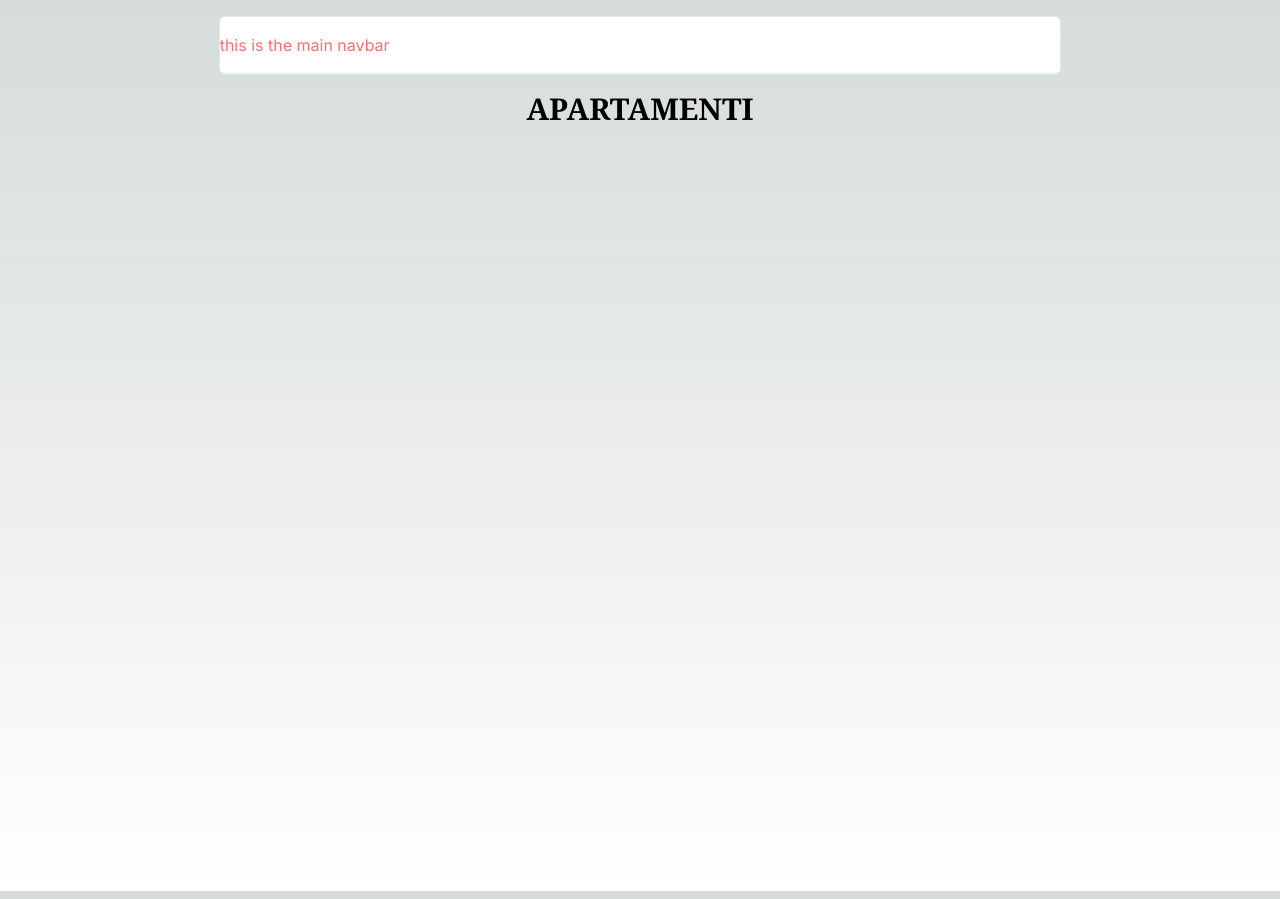
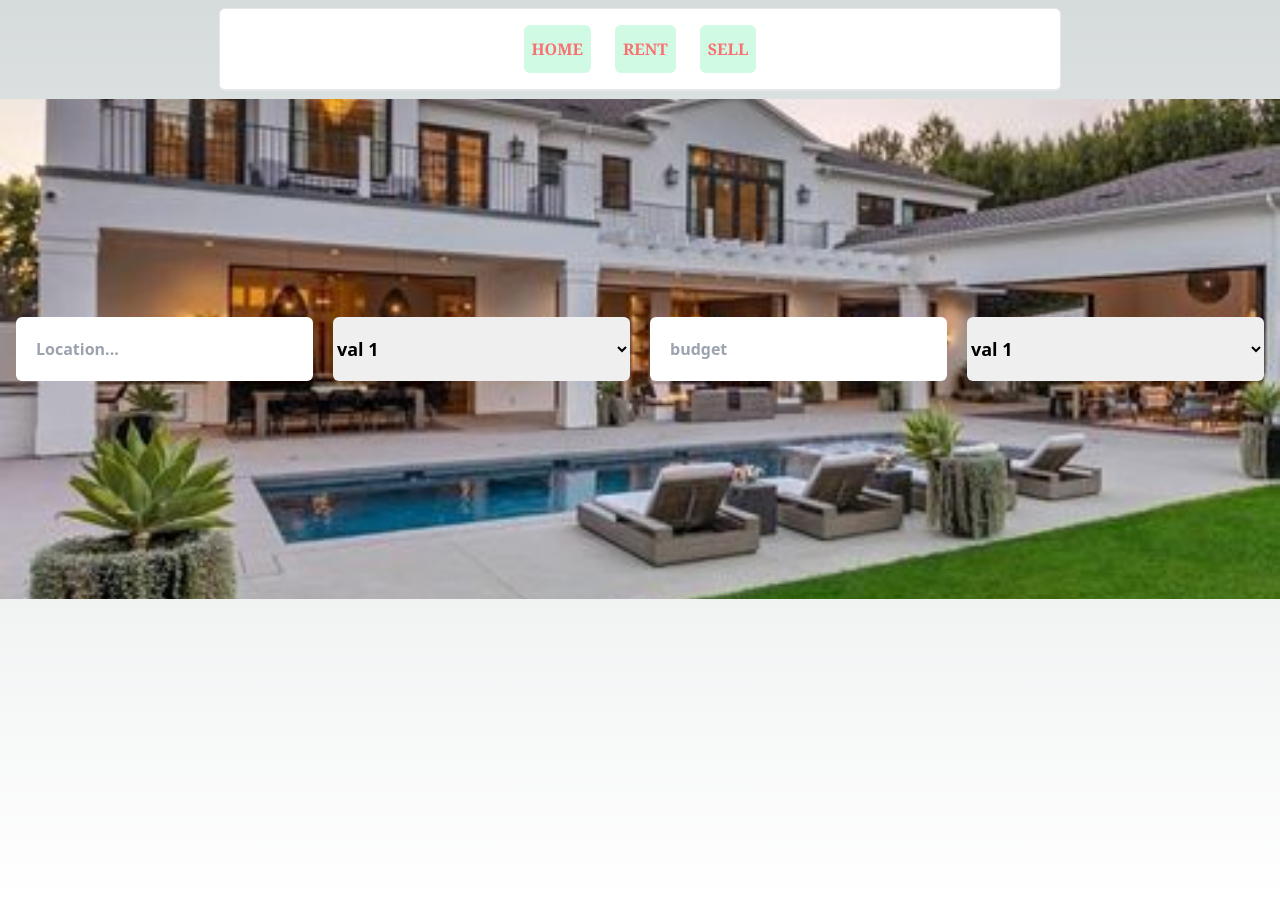
Before and after one commit to Royweru/next14-realestate, a Next.js app: page / in a window 1280 px wide. Built offline with nearby package versions, Linux system fonts and the light colour scheme.

Commit message:
modified:   app/page.tsx 	modified:   components/hero.tsx 	modified:   components/navigation/navbar.tsx 	new file:   components/search-input.tsx

```diff
--- a/app/page.tsx
+++ b/app/page.tsx
@@ -1,11 +1,15 @@
-import Image from "next/image";
+import { Hero } from "@/components/hero";
+import { SearchInput } from "@/components/search-input";
 
-export default function Home() {
+
+export default async function Home() {
+
+
   return (
     <main className="flex min-h-screen flex-col items-center justify-between ">
-      <h1 className=" text-3xl font-bold font-serif">
-         APARTAMENTI
-      </h1>
+      <Hero >
+        <SearchInput />
+      </Hero>
     </main>
   );
 }
--- a/components/hero.tsx
+++ b/components/hero.tsx
@@ -8,7 +8,7 @@ export const Hero = ({
     children
 }:HeroProps) => {
   return (
-    <div className=" h-[600px] bg-[url('/pictures/housebg.jpg')] w-full bg-cover bg-center">
+    <div className=" h-[500px] bg-[url('/pictures/housebg.jpg')] w-full bg-cover bg-center flex flex-col justify-center items-center">
       {children}
     </div>
   )
--- a/components/navigation/navbar.tsx
+++ b/components/navigation/navbar.tsx
@@ -2,9 +2,22 @@ import React from 'react'
 
 const Navbar = () => {
   return (
-    <div className=' w-full rounded-md p-2 flex justify-center items-center py-4'>
-        <nav className=' w-2/3 border border-b-2 bg-white text-red-400 py-4 rounded-md'>
-          this is the main navbar
+    <div className=' w-full rounded-md p-2 flex justify-center items-center py-2'>
+        <nav className=' w-2/3 border border-b-2 bg-white text-red-400 py-4 rounded-md
+         flex justify-center items-center gap-x-6
+        '>
+          <div className=' py-3 px-2  bg-emerald-100 hover:cursor-pointer rounded-md
+          hover:opacity-75 font-serif font-bold'>
+           HOME
+          </div>
+          <div className=' py-3 px-2 bg-emerald-100 hover:cursor-pointer
+          rounded-md hover:opacity-75 font-serif font-bold' >
+           RENT
+          </div>
+          <div className=' py-3 px-2 bg-emerald-100 hover:cursor-pointer
+          rounded-md hover:opacity-75 font-serif font-bold'>
+           SELL
+          </div>
         </nav>
     </div>
   )
--- /dev/null
+++ b/components/search-input.tsx
@@ -0,0 +1,42 @@
+"use client"
+
+import React from "react";
+
+export const SearchInput = () => {
+  return (
+    <div className=" w-full grid md:grid-cols-4 grid-cols-2 gap-5 px-4">
+      <input
+        placeholder="Location..."
+        type=""
+        className=" col-span-1 font-sans font-semibold text-black p-5 rounded-md"
+      />
+   <select name="" id="" className=" font-sans font-bold text-lg text-black rounded-md">
+     <option value="">
+        val 1
+     </option>
+     <option value="">
+        val 1
+     </option>
+     <option value="">
+        val 1
+     </option>
+   </select>
+      <input
+        placeholder="budget"
+        type="number"
+        className=" col-span-1 font-sans font-semibold text-black p-5 rounded-md"
+      />
+      <select name="" id="" className=" font-sans font-bold text-lg text-black rounded-md">
+     <option value="">
+        val 1
+     </option>
+     <option value="">
+        val 1
+     </option>
+     <option value="">
+        val 1
+     </option>
+   </select>
+    </div>
+  );
+};
```
